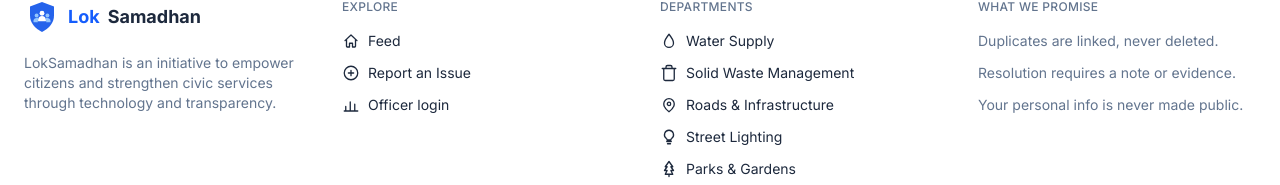
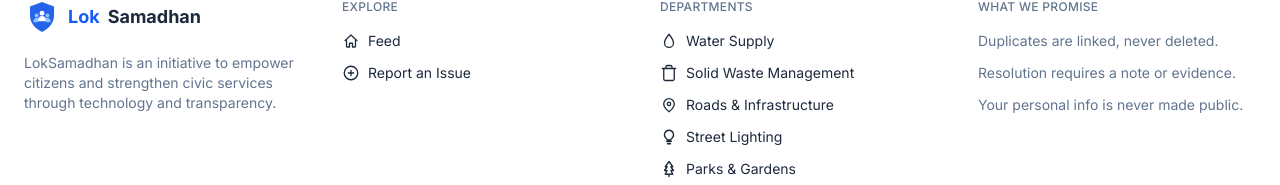
Before and after one commit to Mriga195/loksamadhan, a React (Vite) app in the folder client/: page / in a window 1280 px wide. Shown: the part 1418-1603 px from the top of the page. Built offline with nearby package versions, Linux system fonts and the light colour scheme; no server answers.

Commit message:
refactor(footer): remove redundant officer login link from footer nav

```diff
--- a/client/src/components/Footer.jsx
+++ b/client/src/components/Footer.jsx
@@ -54,12 +54,6 @@
                   Report an Issue
                 </Link>
               </li>
-              <li>
-                <Link to="/login" className={linkClass}>
-                  <Icon name="dashboard" className="size-[18px]" />
-                  Officer login
-                </Link>
-              </li>
             </ul>
           </nav>
 
```
